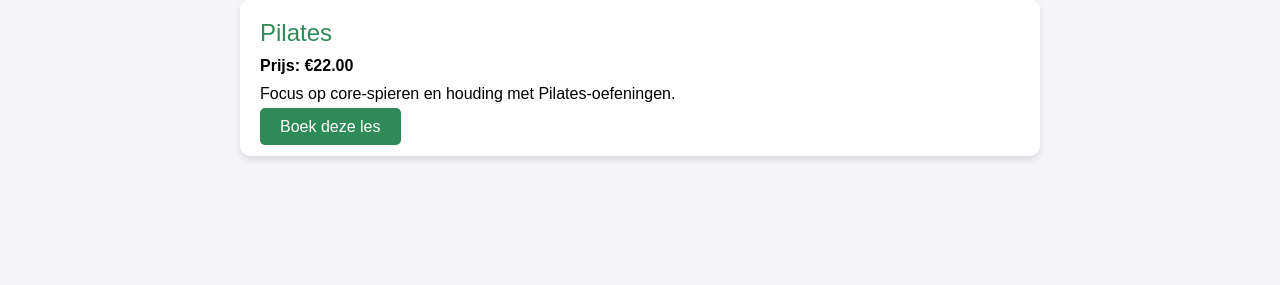
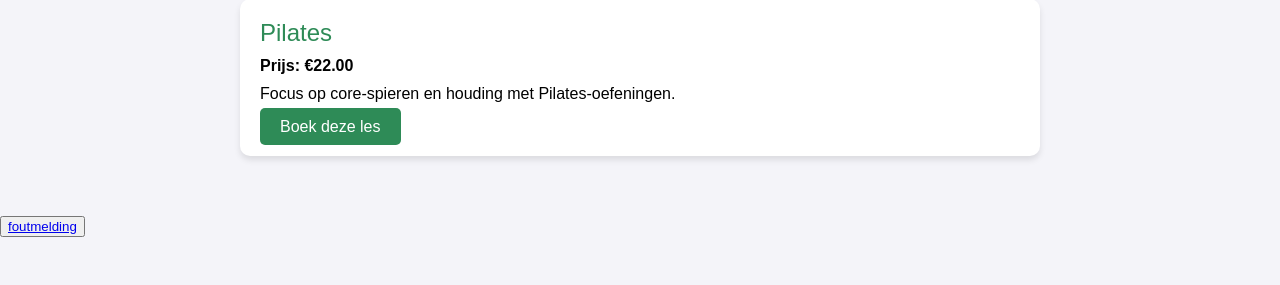
Before and after one commit to Andrej0172/AJFX, a PHP site: page /lessons.php in a window 1280 px wide. Shown: the part 515-800 px from the top of the page. Run offline with PHP 8.4, Linux system fonts and the light colour scheme; data comes from the database, SQL or seed files in the repository.

Commit message:
foute userstory

```diff
--- a/dbaanbiedingen.sql
+++ b/dbaanbiedingen.sql
@@ -1,3 +1,4 @@
+Drop database if exists school_db;
 -- Maak een nieuwe database aan genaamd school_db
 CREATE DATABASE school_db;
 
--- /dev/null
+++ b/foutiefeuserstory.html
@@ -0,0 +1 @@
+<H3>Deze pagina is helaas niet beschikbaar</H3>
--- a/lessons.php
+++ b/lessons.php
@@ -51,5 +51,8 @@ $lessons = $stmt->fetchAll(PDO::FETCH_ASSOC);
     <?php endforeach; ?>
 </div>
 
+<button class="foute-userstory"><a href="foutiefeuserstory.html">foutmelding</a></button>
+
+
 </body>
 </html>
--- a/stylelessen.css
+++ b/stylelessen.css
@@ -48,3 +48,8 @@ header {
 .book-button:hover {
     background-color: #246b45;
 }
+
+.foute-userstory{
+    color: red;
+    padding: auto;
+}
```
